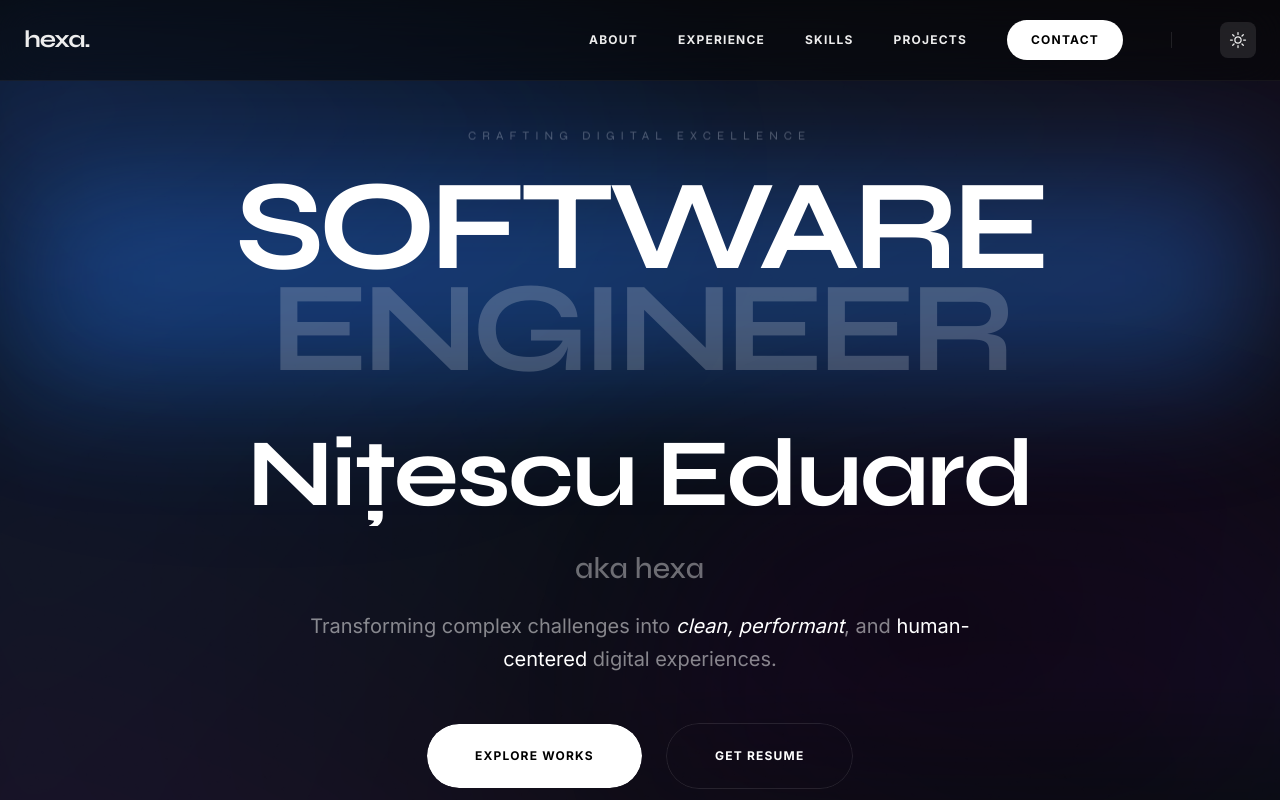
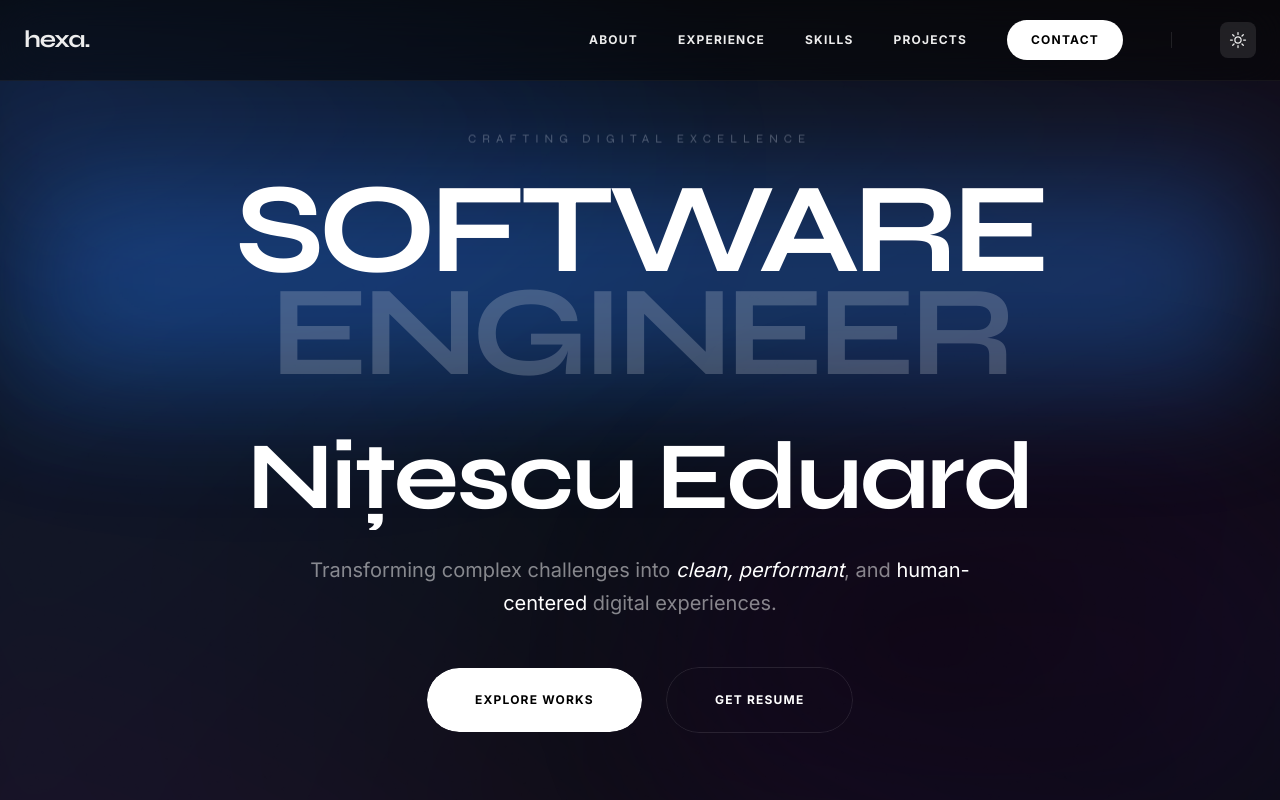
Before and after one commit to hexa325/portfolio-website, a Next.js app: page / in a window 1280 px wide. Shown: the top 800 px of the page. Built offline with nearby package versions, Linux system fonts and the light colour scheme.

Commit message:
fix: mobile scroll artifact, contact form colors, and remove aka hexa tagline

```diff
--- a/src/app/globals.css
+++ b/src/app/globals.css
@@ -106,10 +106,7 @@
   /* MODERN MESH GRADIENT */
   .mesh-background {
     position: fixed;
-    top: 0;
-    left: 0;
-    width: 100%;
-    height: 100%;
+    inset: 0;
     z-index: -20;
     overflow: hidden;
     pointer-events: none;
--- a/src/app/loading.tsx
+++ b/src/app/loading.tsx
@@ -1,6 +1,6 @@
 export default function Loading() {
   return (
-    <div className="min-h-screen flex items-center justify-center bg-white dark:bg-[#0a0a0a]">
+    <div className="min-h-[100dvh] flex items-center justify-center bg-white dark:bg-[#0a0a0a]">
       <div className="flex flex-col items-center gap-4">
         <div className="w-12 h-12 border-4 border-black/20 dark:border-white/20 border-t-blue-400 rounded-full animate-spin" />
         <p className="text-black/60 dark:text-white/60">Loading...</p>
--- a/src/app/page.tsx
+++ b/src/app/page.tsx
@@ -11,7 +11,7 @@ import FadeIn from "@/components/FadeIn";
 
 export default function Home() {
   return (
-    <main className="min-h-screen">
+    <main className="min-h-[100dvh]">
       <a
         href="#about"
         className="sr-only focus:not-sr-only focus:absolute focus:top-4 focus:left-4 focus:z-[100] focus:px-4 focus:py-2 focus:bg-white focus:text-black focus:rounded"
--- a/src/components/Contact.tsx
+++ b/src/components/Contact.tsx
@@ -49,11 +49,11 @@ export default function Contact() {
             className="group relative inline-flex items-center gap-3 px-10 py-5 bg-black text-white dark:bg-white dark:text-black rounded-full overflow-hidden transition-all duration-300 hover:scale-105 font-bold text-sm uppercase tracking-wider shadow-xl shadow-black/5 dark:shadow-white/10"
           >
             <span className="relative z-10 transition-colors duration-300 group-hover:text-white dark:group-hover:text-black">Download CV</span>
-            <div className="absolute inset-0 bg-neutral-800 dark:bg-neutral-200 translate-y-full group-hover:translate-y-0 transition-transform duration-500 ease-out rounded-full" />
+            <div className="absolute inset-0 bg-blue-600 translate-y-full group-hover:translate-y-0 transition-transform duration-500 ease-out rounded-full" />
           </a>
         </div>
 
-        <div className="bg-black/40 dark:bg-black/60 backdrop-blur-md rounded-[2.5rem] p-8 md:p-12 border border-white/5 shadow-2xl shadow-black">
+        <div className="bg-white/80 dark:bg-black/60 backdrop-blur-xl rounded-[2.5rem] p-8 md:p-12 border border-black/5 dark:border-white/5 shadow-2xl shadow-black/5 dark:shadow-black transition-colors duration-500">
           <ContactForm />
         </div>
       </div>
--- a/src/components/ContactForm.tsx
+++ b/src/components/ContactForm.tsx
@@ -91,7 +91,7 @@ export default function ContactForm() {
         <span className="relative z-10 transition-colors duration-300 group-hover:text-white dark:group-hover:text-black">
           {status === "sending" ? "Sending..." : "Submit Inquiry"}
         </span>
-        <div className="absolute inset-0 bg-neutral-800 dark:bg-neutral-200 translate-y-full group-hover:translate-y-0 transition-transform duration-500 ease-out rounded-2xl" />
+        <div className="absolute inset-0 bg-blue-600 translate-y-full group-hover:translate-y-0 transition-transform duration-500 ease-out rounded-2xl" />
       </button>
 
       {status === "success" && (
--- a/src/components/Hero.tsx
+++ b/src/components/Hero.tsx
@@ -1,8 +1,8 @@
 export default function Hero() {
   return (
-    <section className="relative pt-20 md:pt-32 pb-16 overflow-hidden min-h-screen flex items-center">
+    <section className="relative pt-20 md:pt-32 pb-16 overflow-hidden min-h-[100dvh] flex items-center">
       {/* Premium Ambient Background */}
-      <div className="absolute inset-0 z-0 pointer-events-none [mask-image:linear-gradient(to_bottom,black_80%,transparent)]">
+      <div className="absolute inset-0 z-0 pointer-events-none">
         <div className="absolute top-[-10%] left-[-10%] w-[60%] h-[60%] bg-blue-500/10 dark:bg-blue-600/20 rounded-full ambient-glow animate-blob" />
         <div className="absolute bottom-[-10%] right-[-10%] w-[60%] h-[60%] bg-purple-500/10 dark:bg-purple-600/20 rounded-full ambient-glow animate-blob [animation-delay:2s]" />
       </div>
@@ -29,13 +29,7 @@ export default function Hero() {
                 Nițescu Eduard
               </h2>
             </div>
-            <div className="overflow-hidden">
-              <p className="text-xl md:text-3xl font-display font-medium text-black/40 dark:text-white/40 animate-reveal-up [animation-delay:0.7s]">
-                aka hexa
-              </p>
-            </div>
-
-            <p className="text-base md:text-xl text-black/50 dark:text-white/50 leading-relaxed max-w-2xl mx-auto animate-fade-in [animation-delay:1s]">
+            <p className="text-base md:text-xl text-black/50 dark:text-white/50 leading-relaxed max-w-2xl mx-auto animate-fade-in [animation-delay:0.8s]">
               Transforming complex challenges into <span className="text-black dark:text-white italic">clean, performant</span>, and <span className="text-black dark:text-white">human-centered</span> digital experiences.
             </p>
           </div>
```
